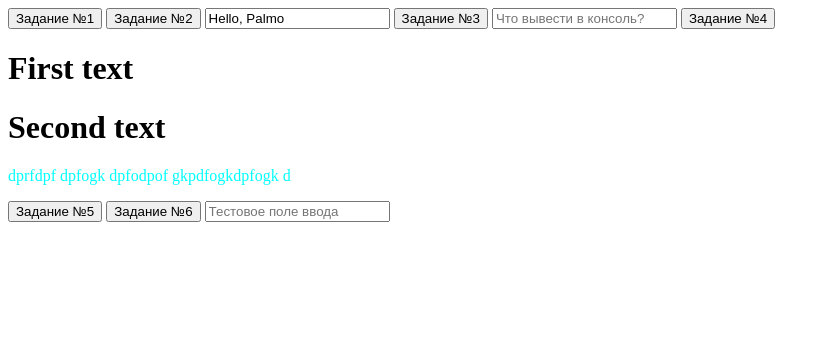
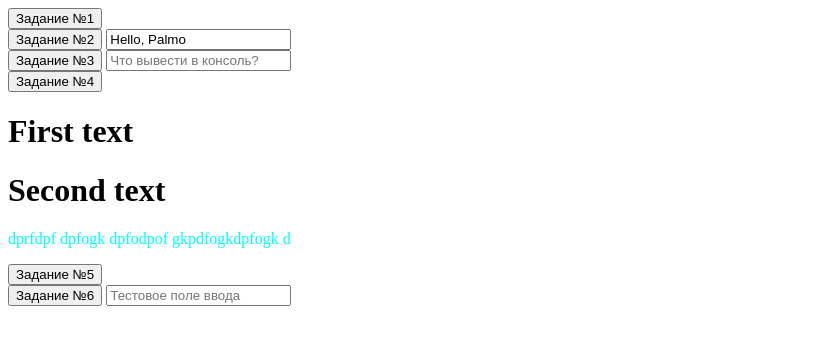
Before and after one commit to artem-leonov-1989/homeworkJS, a plain HTML site: page index.html in a window 1280 px wide. Shown: the whole page, without its empty margins (0-830 px from the left). Drawn offline with Linux system fonts and the light colour scheme.

Commit message:
Some stiles add

```diff
--- a/index.html
+++ b/index.html
@@ -8,18 +8,18 @@
     <title>Document</title>
 </head>
 <body>
-<button type="button" onclick="iss1()">Задание №1</button>
+<button type="button" onclick="iss1()">Задание №1</button><br>
 <button type="button" onclick="iss2()">Задание №2</button>
-<input type="text" value="Hello, Palmo" name="inputTextIss2">
+<input type="text" value="Hello, Palmo" name="inputTextIss2"><br>
 <button type="button" onclick="iss3()">Задание №3</button>
-<input type="text" name="inputTextIss3" placeholder="Что вывести в консоль?">
+<input type="text" name="inputTextIss3" placeholder="Что вывести в консоль?"><br>
 <button type="button" onclick="iss4()">Задание №4</button>
 <h1>First text</h1>
 <h1>Second text</h1>
 <p style="color: aqua;">dprfdpf dpfogk dpfodpof gkpdfogkdpfogk d</p>
-<button type="button" onclick="iss5()">Задание №5</button>
+<button type="button" onclick="iss5()">Задание №5</button><br>
 <button type="button" onclick="iss6()">Задание №6</button>
-<input type="text" name="inputTextIss6" placeholder="Тестовое поле ввода">
+<input type="text" name="inputTextIss6" placeholder="Тестовое поле ввода"><br>
 <script src="app.js"></script>
 </body>
 </html>
```
